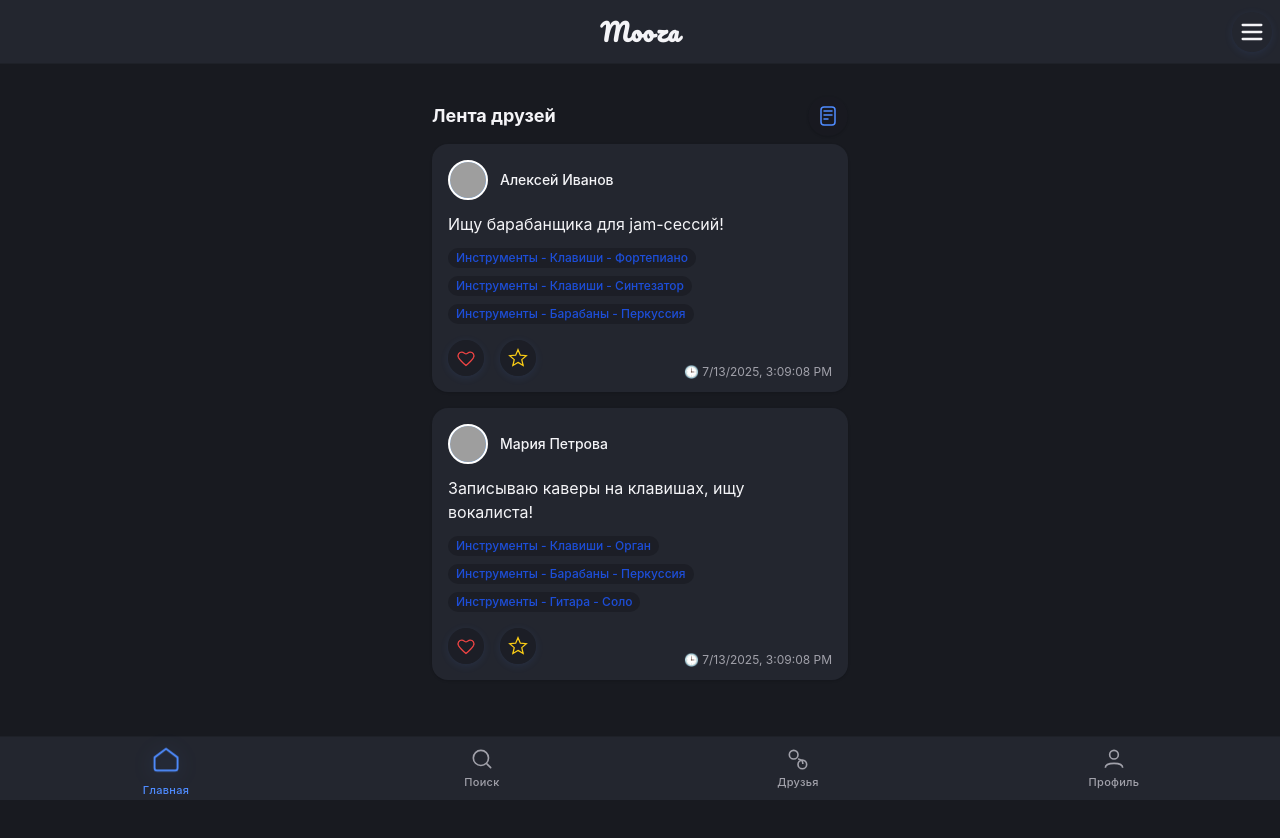
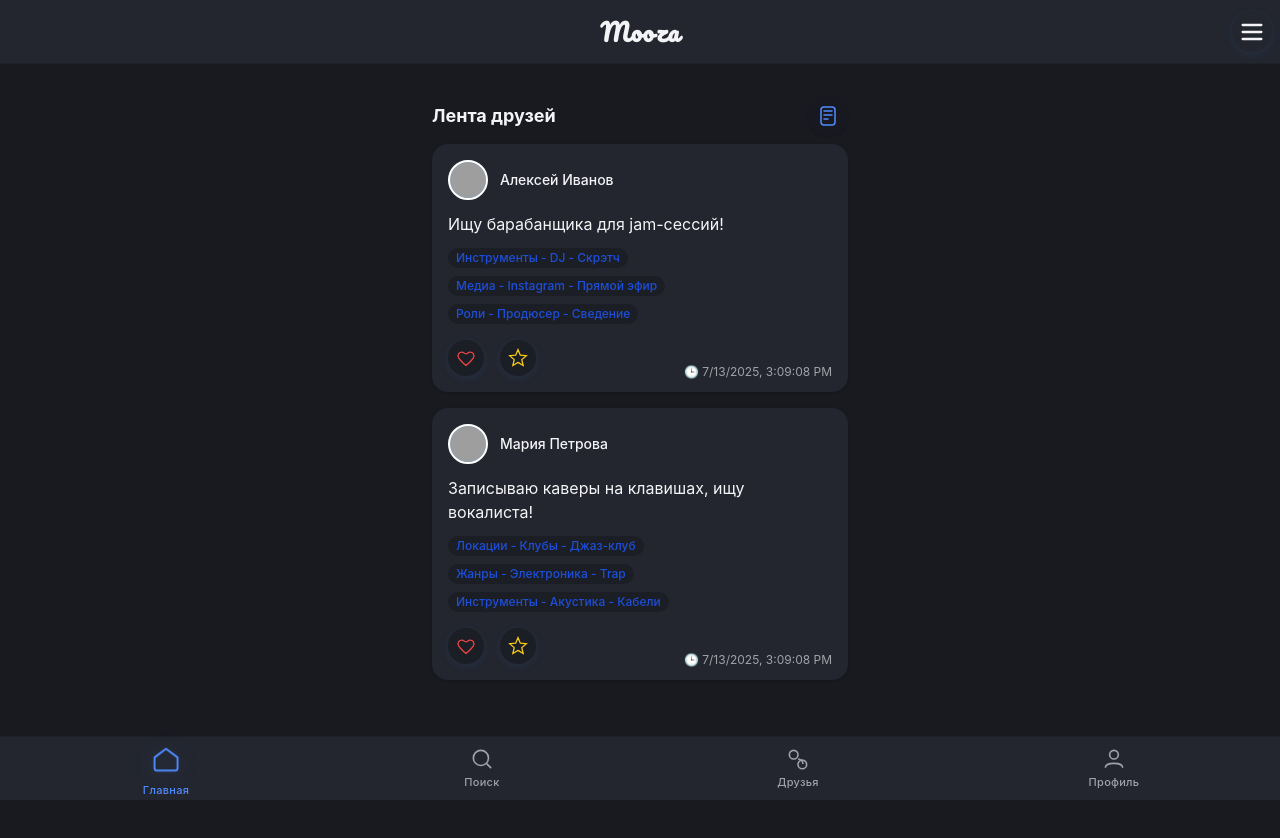
Before and after one commit to cryptoChaosDev/mooza_dev, a React (Create React App) app: page / in a window 1280 px wide. Shown: the top 838 px of the page. Built offline with nearby package versions, Linux system fonts and the light colour scheme; grey boxes are pictures that could not be loaded.

Commit message:
Expand MOCK_USERS to 100 and enhance INTEREST_CATEGORIES with new subcategories and tags for instruments, genres, roles, and additional categories like events, equipment, education, media, software, collectives, locations, musical formats, and services.

```diff
--- a/src/App.tsx
+++ b/src/App.tsx
@@ -1185,7 +1185,7 @@ function getRandomSocials(name: string) {
   const shuffled = MOCK_SOCIALS.sort(() => 0.5 - Math.random());
   return shuffled.slice(0, count).map(fn => fn(name));
 }
-export const MOCK_USERS: UserProfile[] = Array.from({ length: 70 }).map((_, i) => {
+export const MOCK_USERS: UserProfile[] = Array.from({ length: 100 }).map((_, i) => {
   const name = MOCK_NAMES[i % MOCK_NAMES.length] + (i >= MOCK_NAMES.length ? ` #${i+1}` : "");
   return {
     name,
--- a/src/categories.ts
+++ b/src/categories.ts
@@ -1,30 +1,125 @@
 // Категории, подкатегории и теги для музыкальной соцсети
 export const INTEREST_CATEGORIES = [
+  // Инструменты (расширено)
   {
     category: "Инструменты",
     subcategories: [
-      { name: "Гитара", tags: ["Акустика", "Электро", "Бас", "Соло", "Ритм"] },
-      { name: "Клавиши", tags: ["Синтезатор", "Фортепиано", "Орган"] },
-      { name: "Барабаны", tags: ["Акустические", "Электронные", "Перкуссия"] },
-      { name: "Духовые", tags: ["Саксофон", "Труба", "Флейта"] },
-      { name: "Струнные", tags: ["Скрипка", "Виолончель", "Контрабас"] }
+      { name: "Гитара", tags: ["Акустика", "Электро", "Бас", "Соло", "Ритм", "Семиструнка", "Двенадцатиструнка", "Джазовая", "Фламенко", "Слайд"] },
+      { name: "Клавиши", tags: ["Синтезатор", "Фортепиано", "Орган", "Электропиано", "Меллотрон", "Рояль", "Харпсихорд"] },
+      { name: "Барабаны", tags: ["Акустические", "Электронные", "Перкуссия", "Кахон", "Дарбука", "Бонго", "Тарелки", "Том-том"] },
+      { name: "Духовые", tags: ["Саксофон", "Труба", "Флейта", "Кларнет", "Гобой", "Валторна", "Тромбон", "Туба"] },
+      { name: "Струнные", tags: ["Скрипка", "Виолончель", "Контрабас", "Арфа", "Банджо", "Укулеле", "Домра", "Балалайка"] },
+      { name: "Этнические", tags: ["Ситар", "Шамисен", "Кото", "Дудук", "Бузуки", "Калимба", "Джембе"] },
+      { name: "Электроника", tags: ["Модульный синт", "Сэмплер", "Драм-машина", "Грувбокс", "Терменвокс"] },
+      { name: "DJ", tags: ["Пульт", "Винил", "CDJ", "Контроллер", "Скрэтч", "FX"] },
+      { name: "Компьютер", tags: ["DAW", "VST", "Плагины", "Миди-клавиатура", "Аудиоинтерфейс"] },
+      { name: "Акустика", tags: ["Колонки", "Мониторы", "Микрофон", "Наушники", "Педали", "Кабели"] }
+    ]
+  },
+  // Жанры (расширено)
+  {
+    category: "Жанры",
+    subcategories: [
+      { name: "Рок", tags: ["Альтернатива", "Панк", "Классика", "Инди", "Гранж", "Прогрессив", "Хард", "Глэм", "Пост-рок"] },
+      { name: "Поп", tags: ["Современный", "Ретро", "K-pop", "J-pop", "Synthpop", "Eurovision", "Teen pop"] },
+      { name: "Джаз", tags: ["Свинг", "Фьюжн", "Блюз", "Бибоп", "Лаунж", "Смус", "Фанк", "Соул"] },
+      { name: "Электроника", tags: ["Техно", "Хаус", "Драм-н-бейс", "Транс", "Эмбиент", "IDM", "Dubstep", "Trap"] },
+      { name: "Фолк", tags: ["Русский", "Кельтский", "Балканский", "Американа", "Скандинавский", "Греческий"] },
+      { name: "Классика", tags: ["Барокко", "Романтизм", "Современная", "Опера", "Симфония", "Камерная"] },
+      { name: "Метал", tags: ["Хэви", "Дэт", "Блэк", "Пауэр", "Фолк-метал", "Дум", "Готик"] },
+      { name: "Хип-хоп", tags: ["Oldschool", "Trap", "Cloud", "Баттл", "Фристайл", "Грайм"] },
+      { name: "R&B", tags: ["Contemporary", "Neo soul", "Urban", "Quiet storm"] },
+      { name: "Экспериментал", tags: ["Авангард", "Ноиз", "Импровизация", "Психоделика"] }
+    ]
+  },
+  // Роли (расширено)
+  {
+    category: "Роли",
+    subcategories: [
+      { name: "Вокал", tags: ["Лид", "Бэк", "Экспериментальный", "Хор", "Скрим", "Гроулинг", "Фальцет", "Рэп"] },
+      { name: "Продюсер", tags: ["Сведение", "Мастеринг", "Аранжировка", "Саунд-дизайн", "Битмейкинг", "Саундтрек"] },
+      { name: "Композитор", tags: ["Песни", "Инструментал", "Саундтрек", "Партитура", "Импровизация", "Либретто"] },
+      { name: "Звукорежиссёр", tags: ["Студия", "Концерт", "Мониторинг", "Запись", "Микширование"] },
+      { name: "Менеджер", tags: ["Тур", "Продвижение", "PR", "Организация", "Бронирование"] },
+      { name: "Аранжировщик", tags: ["Оркестровка", "Сведение", "Саундтрек", "Партитура"] },
+      { name: "Текстовик", tags: ["Лирика", "Поэзия", "Рифмы", "Слоган"] },
+      { name: "Сессионщик", tags: ["Гитара", "Бас", "Барабаны", "Клавиши", "Вокал"] },
+      { name: "Диджей", tags: ["Сеты", "Миксы", "Ремиксы", "Скрэтч"] },
+      { name: "Саунд-дизайнер", tags: ["FX", "Field recording", "Синтез", "Сэмплирование"] }
+    ]
+  },
+  // Новые категории (примерно 12 новых)
+  {
+    category: "События",
+    subcategories: [
+      { name: "Фестивали", tags: ["Летний", "Зимний", "Джазовый", "Рок-фест", "Электроника"] },
+      { name: "Концерты", tags: ["Сольный", "Групповой", "Камерный", "Онлайн"] },
+      { name: "Джемы", tags: ["Импровизация", "Open mic", "Jam session", "Квартирник"] },
+      { name: "Мастер-классы", tags: ["Вокал", "Гитара", "Продюсирование", "Сведение"] }
     ]
   },
   {
-    category: "Жанры",
+    category: "Оборудование",
     subcategories: [
-      { name: "Рок", tags: ["Альтернатива", "Панк", "Классика", "Инди"] },
-      { name: "Поп", tags: ["Современный", "Ретро", "K-pop"] },
-      { name: "Джаз", tags: ["Свинг", "Фьюжн", "Блюз"] },
-      { name: "Электроника", tags: ["Техно", "Хаус", "Драм-н-бейс"] }
+      { name: "Студийное", tags: ["Микрофон", "Преамп", "Компрессор", "Мониторы", "Акустика"] },
+      { name: "Сценическое", tags: ["Свет", "Пульт", "Микшер", "Кабели", "Стойки"] },
+      { name: "Компьютерное", tags: ["DAW", "VST", "Плагины", "Контроллер"] }
     ]
   },
   {
-    category: "Роли",
+    category: "Образование",
     subcategories: [
-      { name: "Вокал", tags: ["Лид", "Бэк", "Экспериментальный"] },
-      { name: "Продюсер", tags: ["Сведение", "Мастеринг", "Аранжировка"] },
-      { name: "Композитор", tags: ["Песни", "Инструментал", "Саундтрек"] }
+      { name: "Музыкальная школа", tags: ["Сольфеджио", "Теория", "Практика", "Экзамен"] },
+      { name: "Онлайн-курсы", tags: ["Mixing", "Mastering", "Songwriting", "Sound Design"] },
+      { name: "ВУЗ", tags: ["Консерватория", "Академия", "Факультет", "Диплом"] }
+    ]
+  },
+  {
+    category: "Медиа",
+    subcategories: [
+      { name: "YouTube", tags: ["Канал", "Кавер", "Влог", "Обзор"] },
+      { name: "Instagram", tags: ["Рилс", "Сторис", "Пост", "Прямой эфир"] },
+      { name: "VK", tags: ["Группа", "Паблик", "Плейлист", "Пост"] }
+    ]
+  },
+  {
+    category: "Софт",
+    subcategories: [
+      { name: "DAW", tags: ["Ableton", "FL Studio", "Logic", "Cubase", "Reaper"] },
+      { name: "VST", tags: ["Synth1", "Serum", "Kontakt", "Omnisphere"] },
+      { name: "Плагины", tags: ["Компрессор", "Эквалайзер", "Реверб", "Дилей"] }
+    ]
+  },
+  {
+    category: "Коллективы",
+    subcategories: [
+      { name: "Группы", tags: ["Трио", "Квартет", "Квинтет", "Бэнд"] },
+      { name: "Оркестры", tags: ["Симфонический", "Камерный", "Духовой", "Струнный"] },
+      { name: "Хоры", tags: ["Детский", "Женский", "Мужской", "Смешанный"] }
+    ]
+  },
+  {
+    category: "Локации",
+    subcategories: [
+      { name: "Студии", tags: ["Домашняя", "Профессиональная", "Мобильная"] },
+      { name: "Клубы", tags: ["Рок-клуб", "Джаз-клуб", "Электро-клуб"] },
+      { name: "Площадки", tags: ["Открытая", "Закрытая", "Фестиваль"] }
+    ]
+  },
+  {
+    category: "Музыкальные форматы",
+    subcategories: [
+      { name: "Альбомы", tags: ["LP", "EP", "Single", "Live"] },
+      { name: "Синглы", tags: ["Digital", "Винил", "CD"] },
+      { name: "Видео", tags: ["Клип", "Live", "Cover"] }
+    ]
+  },
+  {
+    category: "Музыкальные сервисы",
+    subcategories: [
+      { name: "Spotify", tags: ["Плейлист", "Альбом", "Трек", "Радио"] },
+      { name: "Apple Music", tags: ["Плейлист", "Альбом", "Трек", "Радио"] },
+      { name: "Яндекс Музыка", tags: ["Плейлист", "Альбом", "Трек", "Радио"] }
     ]
   }
 ];
```
